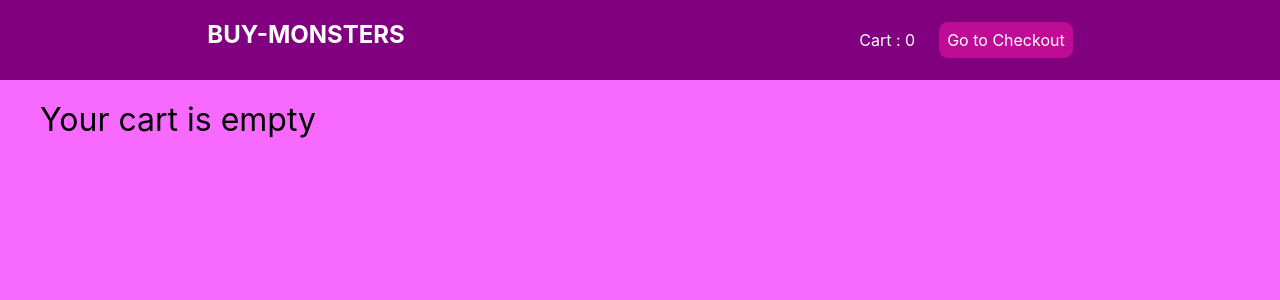
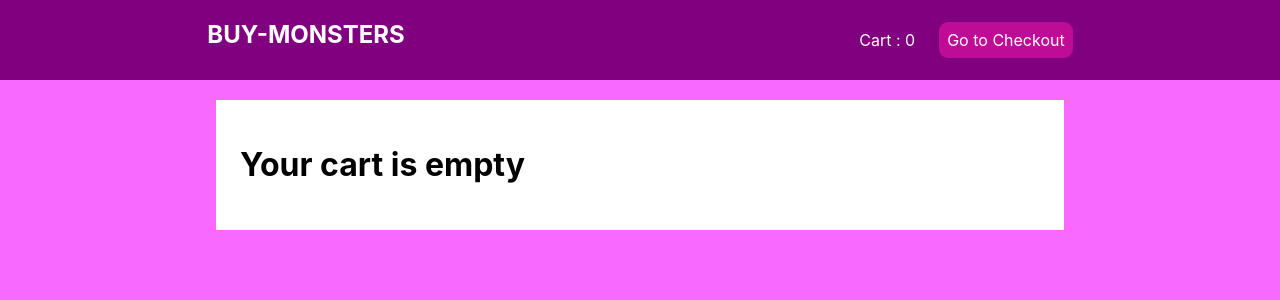
Before and after one commit to Lobusta/Buy-Monsters, a React (Create React App) app: page /checkout in a window 1280 px wide. Shown: the top 300 px of the page. Built offline with nearby package versions, Linux system fonts and the light colour scheme.

Commit message:
added some styles to checkout

```diff
--- a/src/components/CheckoutItem/checkout.component.tsx
+++ b/src/components/CheckoutItem/checkout.component.tsx
@@ -7,29 +7,17 @@ export const CheckoutItem = () => {
 
   return (
     <>
-      {/* <CheckoutContainer>
       {Object.keys(CartItems).length !== 0 ? (
-          <CheckoutList>
+        <Maindiv>
           {Object.values(CartItems).map((value) => (
-              <li>
-                {value.name}------ x{value.quantity}
-              </li>
-            ))}
-          </CheckoutList>
-        ) : (
-          <CheckoutList>
-            <li>Your cart is empty</li>
-          </CheckoutList>
-        )}
-      </CheckoutContainer>
- */}
-      {Object.values(CartItems).map((value) => (
-        <Maindiv>
+            <Innerdiv>
               <Leftdiv>
+                <Imgdiv>
                   <img
                     alt="Monsters"
                     src={`https://robohash.org/${value.id}?set=set2&size=80x80`}
                   />
+                </Imgdiv>
                 <div>
                   <h2>{value.name}</h2>
                 </div>
@@ -37,27 +25,54 @@ export const CheckoutItem = () => {
               <Rightdiv>
                 <h1>x{value.quantity}</h1>
               </Rightdiv>
+            </Innerdiv>
+          ))}
         </Maindiv>
-      ))}
+      ) : (
+        <Maindiv>
+          <h1>Your cart is empty</h1>
+        </Maindiv>
+      )}
     </>
   );
 };
 
 const Maindiv = styled.div`
+  margin: 100px auto;
   background-color: white;
-  margin-left: 100px;
   display: flex;
+  flex-direction: column;
+  width: 800px;
+  padding: 24px;
+  justify-content: flex-start;
+`;
+
+const Innerdiv = styled.div`
+  margin: 0px auto;
+  padding: 12px;
+  background-color: #cfcfcf;
+  gap: 12px;
+  width: 700px;
+  display: flex;
+  border-bottom: 3px solid black;
   justify-content: space-between;
-  width: 60%;
 `;
 
 const Leftdiv = styled.div`
+  margin-left: 24px;
   display: flex;
   align-items: center;
   gap: 24px;
 `;
 
 const Rightdiv = styled.div`
+  margin-right: 24px;
   display: flex;
   align-items: center;
 `;
+
+const Imgdiv = styled.div`
+  border-radius: 50%;
+  overflow: hidden;
+  border: 1px solid purple;
+`;
--- a/src/pages/Checkout/checkout.page.tsx
+++ b/src/pages/Checkout/checkout.page.tsx
@@ -8,21 +8,6 @@ export const Checkout = () => {
 
   return (
     <>
-      <CheckoutContainer>
-        {Object.keys(CartItems).length !== 0 ? (
-          <CheckoutList>
-            {Object.values(CartItems).map((value) => (
-              <li>
-                {value.name}------ x{value.quantity}
-              </li>
-            ))}
-          </CheckoutList>
-        ) : (
-          <CheckoutList>
-            <li>Your cart is empty</li>
-          </CheckoutList>
-        )}
-      </CheckoutContainer>
       <CheckoutItem />
     </>
   );
```
Lines whose indentation alone changed are shown as unchanged.
